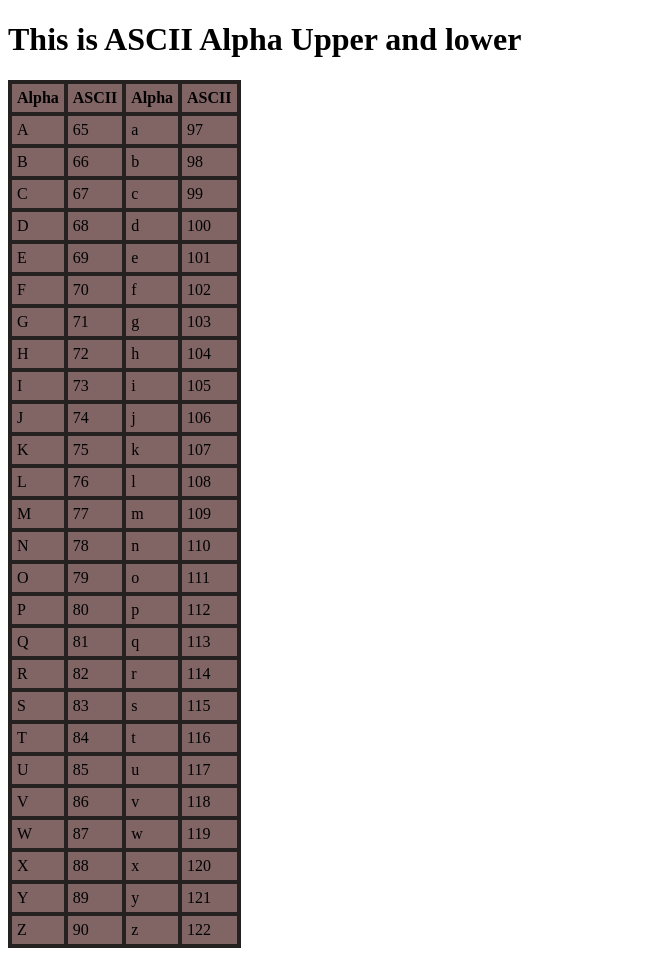
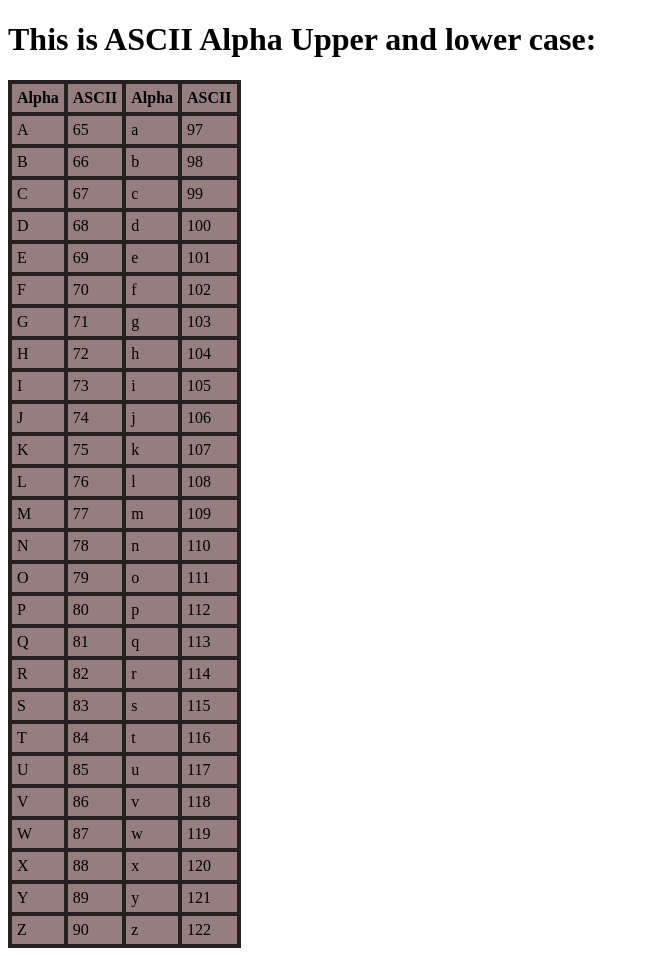
Before and after one commit to ilorez/PHP, a PHP site: page / in a window 1280 px wide. Shown: the whole page, without its empty margins (0-649 px from the left). Run offline with PHP 8.4, Linux system fonts and the light colour scheme.

Commit message:
editing in style and h1 of page

```diff
--- a/001_creat_table_ASCII/index.php
+++ b/001_creat_table_ASCII/index.php
@@ -8,7 +8,7 @@
     <link rel="stylesheet" href="style.css">
 </head>
 <body>
-    <h1>This is ASCII Alpha Upper and lower</h1>
+    <h1>This is ASCII Alpha Upper and lower case:</h1>
 
     <table >
     <tr>
--- a/001_creat_table_ASCII/style.css
+++ b/001_creat_table_ASCII/style.css
@@ -7,6 +7,6 @@ tr {
 }
 td,
 th {
-  background-color: rgb(129, 100, 100);
+  background-color: rgb(150, 126, 126);
   padding: 5px;
 }
```
